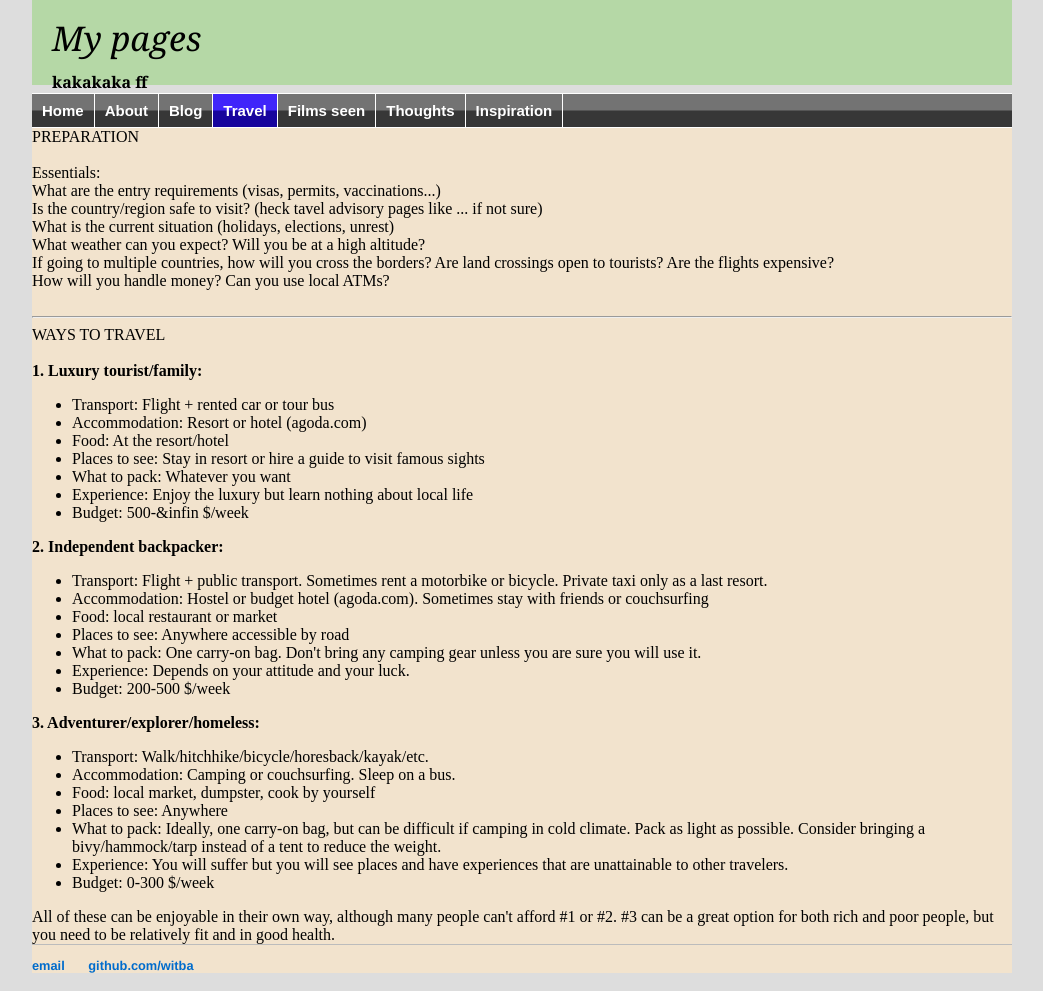
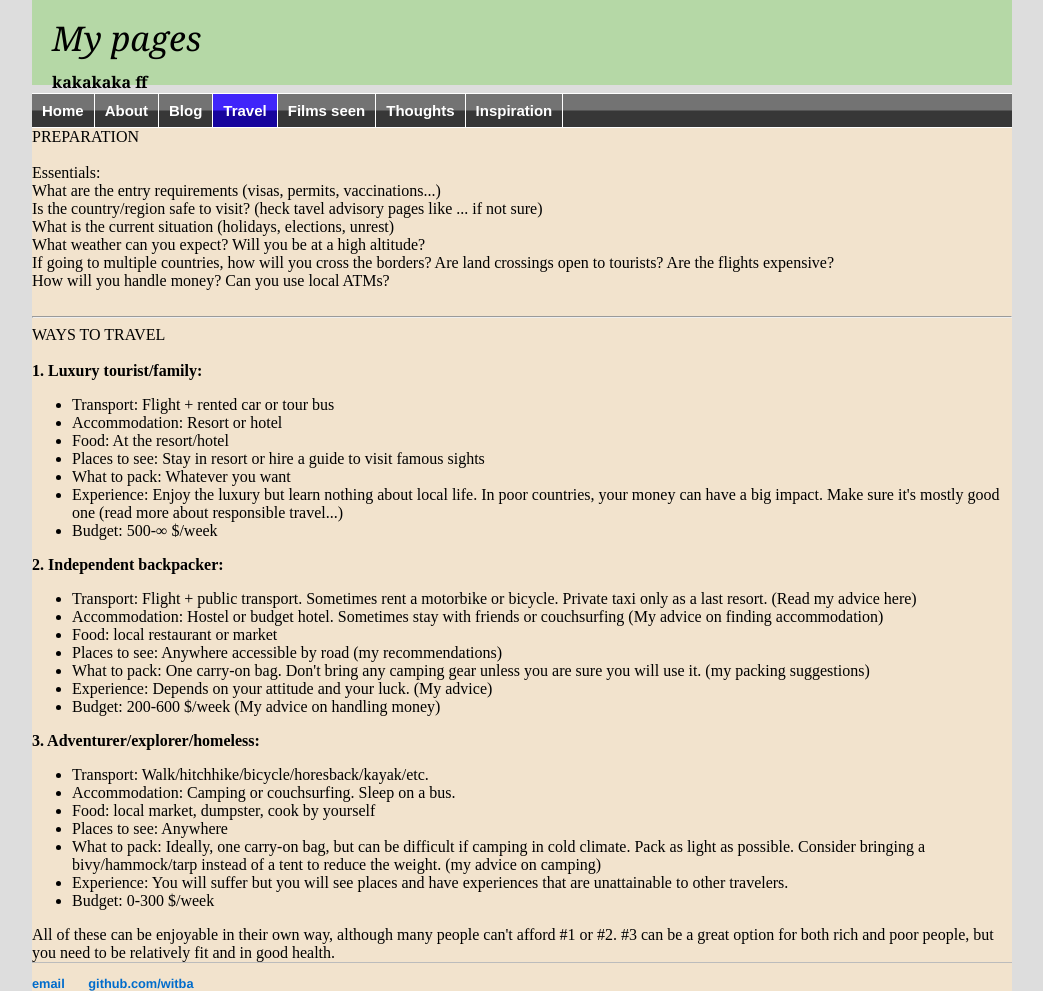
Before and after one commit to witba/witba.github.io, a Jekyll site: the page built from travel/advice.html, in a window 1280 px wide. Shown: the whole page, without its empty margins (118-1161 px from the left). Built offline with Jekyll 4.4.1, drawn with Linux system fonts in a browser that asks for light colours.

Commit message:
Update advice.html

```diff
--- a/travel/advice.html
+++ b/travel/advice.html
@@ -22,22 +22,22 @@ WAYS TO TRAVEL <br>
 <b>1. Luxury tourist/family:</b>
 <ul>
 <li>Transport: Flight + rented car or tour bus
-<li>Accommodation: Resort or hotel (agoda.com)
+<li>Accommodation: Resort or hotel
 <li>Food: At the resort/hotel
 <li>Places to see: Stay in resort or hire a guide to visit famous sights
 <li>What to pack: Whatever you want
-<li>Experience: Enjoy the luxury but learn nothing about local life
-<li>Budget: 500-&infin $/week
+<li>Experience: Enjoy the luxury but learn nothing about local life. In poor countries, your money can have a big impact. Make sure it's mostly good one (read more about responsible travel...)
+<li>Budget: 500-&#8734 $/week
 </ul>
 <b>2. Independent backpacker:</b>
 <ul>
-<li>Transport: Flight + public transport. Sometimes rent a motorbike or bicycle. Private taxi only as a last resort.
-<li>Accommodation: Hostel or budget hotel (agoda.com). Sometimes stay with friends or couchsurfing
+<li>Transport: Flight + public transport. Sometimes rent a motorbike or bicycle. Private taxi only as a last resort. (Read my advice here)
+<li>Accommodation: Hostel or budget hotel. Sometimes stay with friends or couchsurfing (My advice on finding accommodation)
 <li>Food: local restaurant or market
-<li>Places to see: Anywhere accessible by road
-<li>What to pack: One carry-on bag. Don't bring any camping gear unless you are sure you will use it.
-<li>Experience: Depends on your attitude and your luck.
-<li>Budget: 200-500 $/week
+<li>Places to see: Anywhere accessible by road (my recommendations)
+<li>What to pack: One carry-on bag. Don't bring any camping gear unless you are sure you will use it. (my packing suggestions)
+<li>Experience: Depends on your attitude and your luck. (My advice)
+<li>Budget: 200-600 $/week (My advice on handling money)
 </ul>
 <b>3. Adventurer/explorer/homeless:</b>
 <ul>
@@ -45,7 +45,7 @@ WAYS TO TRAVEL <br>
 <li>Accommodation: Camping or couchsurfing. Sleep on a bus.
 <li>Food: local market, dumpster, cook by yourself
 <li>Places to see: Anywhere
-<li>What to pack: Ideally, one carry-on bag, but can be difficult if camping in cold climate. Pack as light as possible. Consider bringing a bivy/hammock/tarp instead of a tent to reduce the weight.
+<li>What to pack: Ideally, one carry-on bag, but can be difficult if camping in cold climate. Pack as light as possible. Consider bringing a bivy/hammock/tarp instead of a tent to reduce the weight. (my advice on camping)
 <li>Experience: You will suffer but you will see places and have experiences that are unattainable to other travelers.
 <li>Budget: 0-300 $/week
 </ul>
```
